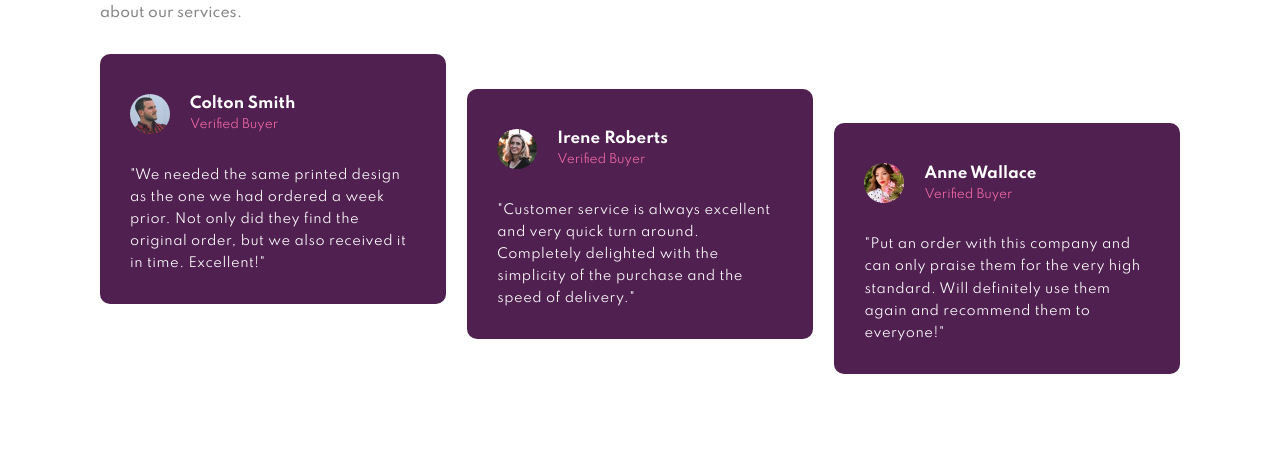
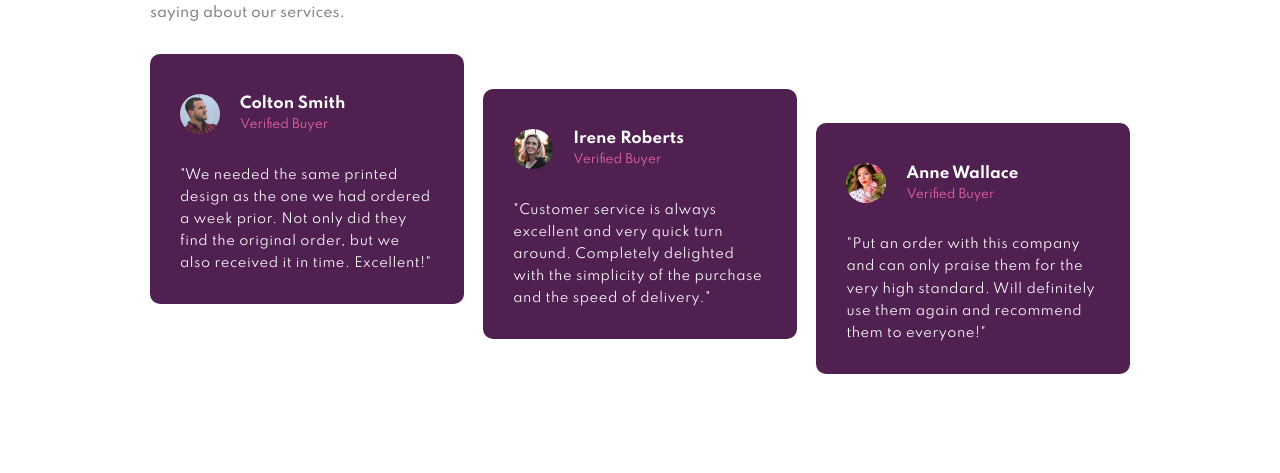
Before and after one commit to caio-alcantara/social-proof-section-master, a plain HTML site: page index.html in a window 1280 px wide. Shown: the part 327-800 px from the top of the page. Drawn offline with Linux system fonts and the light colour scheme.

Commit message:
adjust padding

```diff
--- a/styles/_media-768.scss
+++ b/styles/_media-768.scss
@@ -1,7 +1,7 @@
 @media screen and (min-width: 768px) {
 
     main {
-        padding: 100px 100px 40px 100px;
+        padding: 100px 150px 40px 150px;
     }
 
     .text-stars-container {
```
Also changed, not shown: styles/style.css.
